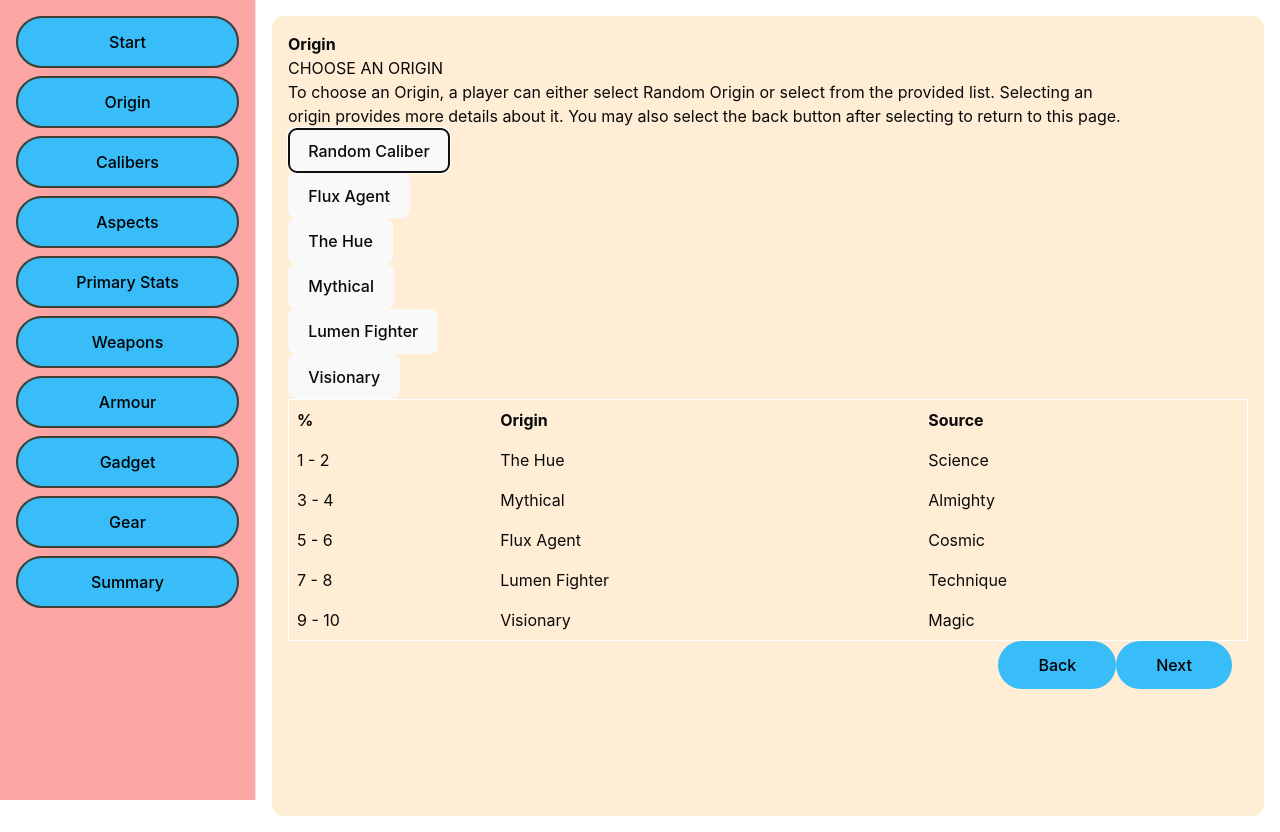
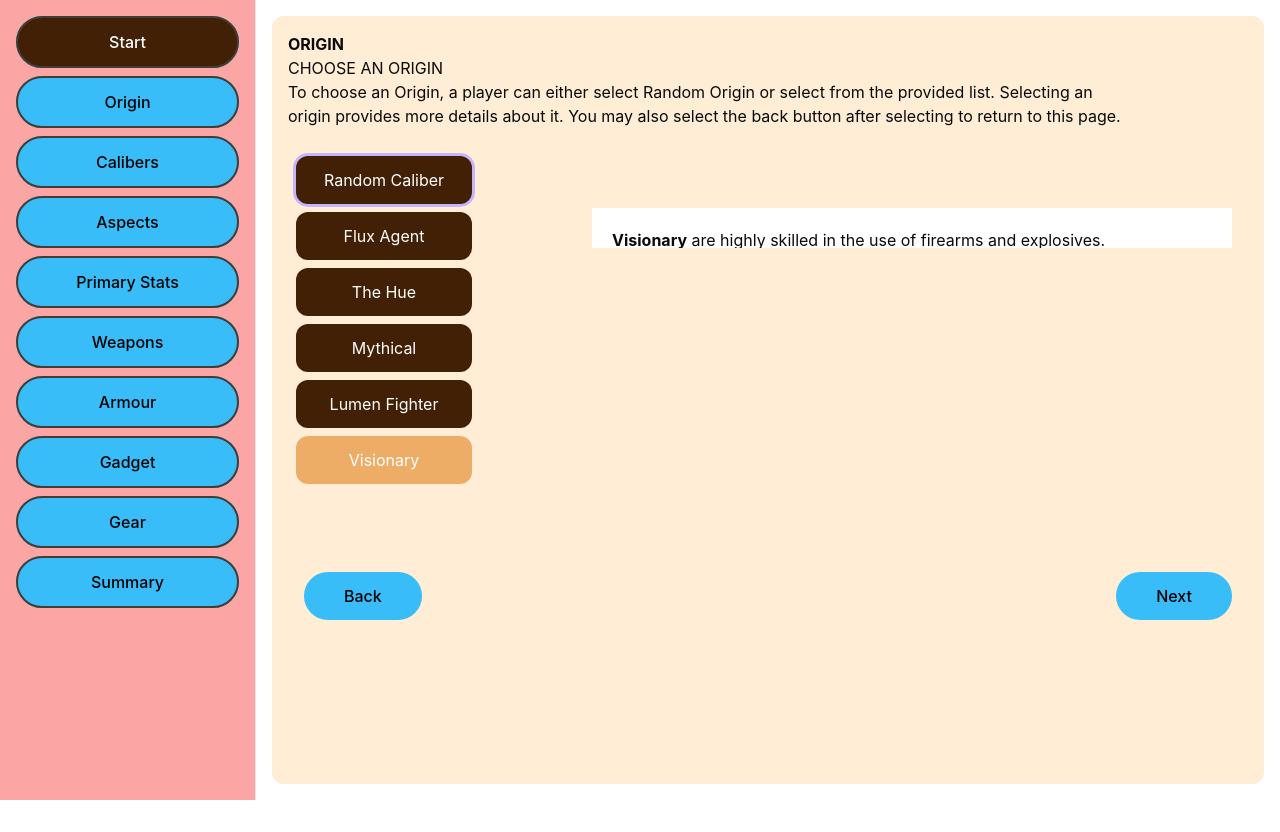
Before and after one commit to wsalazar/league-of-wonders, a React (Vite) app: page /origin in a window 1280 px wide. Both pictures are taken after a click on the button "Random Caliber". After the commit the page ends 800 px from the top, so only its background shows below. Built offline with nearby package versions, Linux system fonts and the light colour scheme.

Commit message:
Styling and getting the functionality to work for origins

```diff
--- a/src/App.jsx
+++ b/src/App.jsx
@@ -37,10 +37,8 @@ function Root() {
     <div className='flex'>
       <Sidebar />
       <main className='p-4 w-4/5 flex-none'>
-        <div className='p-4 bg-orange-100 rounded-xl h-screen text-neutral-950  '>
-          <div className=' h-full'>
-            <Outlet />
-          </div>
+        <div className='p-4 bg-orange-100 rounded-xl text-neutral-950 h-full'>
+          <Outlet />
         </div>
       </main>
     </div>
--- a/src/components/Sidebar.jsx
+++ b/src/components/Sidebar.jsx
@@ -1,3 +1,4 @@
+import { useState } from 'react'
 import { navigation } from '../data'
 
 // import {
@@ -60,20 +61,39 @@ import { Link } from 'react-router-dom'
 // ])
 
 const Sidebar = () => {
+  const [activeMenuItem, setActiveMenuItem] = useState(0)
   return (
     <div className='w-64 flex-none h-screen bg-red-300 border-r border-gray-200'>
       <nav className='p-4 border-none border-0'>
         <ul className='space-y-2 list-none'>
-          {navigation.map((nav) => {
+          {navigation.map((nav, index) => {
             return (
               <li className='bg-sky-400  rounded-full ' key={nav.id}>
                 <Link
                   to={nav.url}
-                  className='block p-3 rounded-lg border border-gray-200 transition duration-300 ease-in-out border-none text-center	text-black hover:bg-yellow-950		 hover:text-red-100	'
+                  className={`
+                    block p-3
+                    rounded-lg border
+                    border-gray-200
+                    transition
+                    duration-300
+                    ease-in-out
+                    border-none text-center
+                  	text-black
+                    hover:bg-yellow-950
+                    hover:text-red-100
+                    active:text-red-100
+                    active:bg-violet-700
+                    focus:outline-none
+                    focus:ring
+                    focus:ring-violet-300
+                    ${activeMenuItem === index ? 'active-menu-item' : ''}
+                    `}
                   style={{
                     border: '2px solid #433d36',
                     borderRadius: '9999px',
                   }}
+                  onClick={() => setActiveMenuItem(index)}
                 >
                   {nav.text}
                 </Link>
--- a/src/components/sidebar-components/Gear.jsx
+++ b/src/components/sidebar-components/Gear.jsx
@@ -18,7 +18,6 @@ const Gear = () => {
       <br />
       <br />
       <div className='primary-stats-layout'>
-        return (
         <div className='primary-stats-container'>
           <div className='primary-stats-container-header flex justify-between items-center'>
             <legend className='primary-stats-text'></legend>
@@ -28,7 +27,6 @@ const Gear = () => {
             style={{ textAlign: 'center' }}
           ></p>
         </div>
-        )
       </div>
       <div className='navigation-links'>
         <Link to='/aspects'>Back</Link>
--- a/src/components/sidebar-components/Origin.jsx
+++ b/src/components/sidebar-components/Origin.jsx
@@ -1,73 +1,175 @@
-import React from 'react'
+import React, { useState } from 'react'
 import { Link } from 'react-router-dom'
 import { origins } from '../../data'
 
 const Origin = () => {
+  const [activeOrigin, setActiveOrigin] = useState(null)
+
+  const selectActiveOrigin = (index) => {
+    if (index + 1 == 1) {
+      let randomNumber = Math.random()
+      console.log(
+        origins.length - 1,
+        randomNumber,
+        Math.floor(randomNumber * (origins.length - 1)),
+        Math.floor(randomNumber * (origins.length - 1)) + 1
+      )
+      setActiveOrigin(Math.floor(randomNumber * (origins.length - 1)) + 1)
+      return
+    }
+    setActiveOrigin(index)
+  }
+
   return (
     <div className='flex-grow'>
-      <h3 className='font-bold'>Origin</h3>
-      <p className='subtitle'>Choose an origin</p>
+      <h3 className='font-bold uppercase'>Origin</h3>
+      <p className='subtitle uppercase'>Choose an origin</p>
       <article className='text-balance '>
         To choose an Origin, a player can either select Random Origin or select
         from the provided list. Selecting an origin provides more details about
         it. You may also select the back button after selecting to return to
         this page.
       </article>
-      <div className='flex flex-col'>
-        <div>
-          {origins.map((origin) => (
+      <div className='flex'>
+        <div className='mt-5 mr-28'>
+          {origins.map((origin, index) => (
             <div key={origin.id}>
-              <button>{origin.text}</button>
+              <button
+                className={`
+                  block p-3
+                  rounded-lg border
+                  border-gray-200
+                  transition
+                  duration-300
+                  ease-in-out
+                  border-none text-center
+                  text-white
+                  bg-yellow-950
+                  hover:bg-yellow-custom
+                  hover:text-red-100
+                  active:text-red-100
+                  active:bg-violet-700
+                  focus:outline-none
+                  focus:ring
+                  focus:ring-violet-300
+                  m-2
+                  w-44
+                  ${activeOrigin === index ? 'active-origin' : ''}
+              `}
+                onClick={() => selectActiveOrigin(index)}
+              >
+                {origin.text}
+              </button>
             </div>
           ))}
         </div>
-        <table>
+        <div className='w-2/3 mt-20 justify-center'>
+          <div>
+            {origins.map((origin, index) => (
+              <div key={origin.id}>
+                {activeOrigin === index && index !== null && (
+                  <div
+                    className='p-5 bg-white h-10 overflow-y-scroll'
+                    dangerouslySetInnerHTML={{ __html: origin.details }}
+                  ></div>
+                )}
+              </div>
+            ))}
+          </div>
+          {activeOrigin === null && (
+            <table className=' border border-black'>
               <thead>
                 <tr>
-              <th>%</th>
-              <th>Origin</th>
-              <th>Source</th>
+                  <th className='border border-black p-2 text-center'>%</th>
+                  <th className='border border-black p-2 text-center'>
+                    Origin
+                  </th>
+                  <th className='border border-black p-2 text-center'>
+                    Source
+                  </th>
                 </tr>
               </thead>
               <tbody>
                 <tr>
-              <td>1 - 2</td>
-              <td>The Hue</td>
-              <td>Science</td>
+                  <td className='border border-black p-2 text-center'>1 - 2</td>
+                  <td className='border border-black p-2 text-center'>
+                    The Hue
+                  </td>
+                  <td className='border border-black p-2 text-center'>
+                    Science
+                  </td>
                 </tr>
                 <tr>
-              <td>3 - 4</td>
-              <td>Mythical</td>
-              <td>Almighty</td>
+                  <td className='border border-black p-2 text-center'>3 - 4</td>
+                  <td className='border border-black p-2 text-center'>
+                    Mythical
+                  </td>
+                  <td className='border border-black p-2 text-center'>
+                    Almighty
+                  </td>
                 </tr>
                 <tr>
-              <td>5 - 6</td>
-              <td>Flux Agent</td>
-              <td>Cosmic</td>
+                  <td className='border border-black p-2 text-center'>5 - 6</td>
+                  <td className='border border-black p-2 text-center'>
+                    Flux Agent
+                  </td>
+                  <td className='border border-black p-2 text-center'>
+                    Cosmic
+                  </td>
                 </tr>
                 <tr>
-              <td>7 - 8</td>
-              <td>Lumen Fighter</td>
-              <td>Technique</td>
+                  <td className='border border-black p-2 text-center'>7 - 8</td>
+                  <td className='border border-black p-2 text-center'>
+                    Lumen Fighter
+                  </td>
+                  <td className='border border-black p-2 text-center'>
+                    Technique
+                  </td>
                 </tr>
                 <tr>
-              <td>9 - 10</td>
-              <td>Visionary</td>
-              <td>Magic</td>
+                  <td className='border border-black p-2 text-center'>
+                    9 - 10
+                  </td>
+                  <td className='border border-black p-2 text-center'>
+                    Visionary
+                  </td>
+                  <td className='border border-black p-2 text-center'>Magic</td>
                 </tr>
               </tbody>
             </table>
+          )}
         </div>
-      <div className='mt-auto flex justify-end pb-4 pr-4'>
+      </div>
+      <div className='mt-20 flex justify-between items-center pb-4 px-4'>
         <Link
           to='/'
-          className='bg-sky-400 rounded-full border-gray-200 px-10 py-3 text-center	text-black hover:bg-yellow-950		 hover:text-red-100'
+          className='
+          bg-sky-400
+          rounded-full
+          border-gray-200
+          px-10
+          py-3
+          text-center
+          text-black
+          hover:bg-yellow-950
+          hover:text-red-100
+          '
         >
           Back
         </Link>
         <Link
-          to='/'
-          className='bg-sky-400 rounded-full border-gray-200 px-10 py-3 text-center	text-black hover:bg-yellow-950		 hover:text-red-100'
+          to='/calibers'
+          className='
+          bg-sky-400
+          rounded-full
+          border-gray-200
+          px-10
+          py-3
+          text-center
+          text-black
+          hover:bg-yellow-950
+          hover:text-red-100
+          '
         >
           Next
         </Link>
--- a/src/data.jsx
+++ b/src/data.jsx
@@ -59,22 +59,32 @@ export const origins = [
   {
     id: 2,
     text: 'Flux Agent',
+    details:
+      '<strong>Flux Agents</strong> are highly skilled in the use of firearms and explosives.',
   },
   {
     id: 3,
     text: 'The Hue',
+    details:
+      '<strong>The Hue</strong> are highly skilled in the use of firearms and explosives.',
   },
   {
     id: 4,
     text: 'Mythical',
+    details:
+      '<strong>Mythical</strong> are highly skilled in the use of firearms and explosives.',
   },
   {
     id: 5,
     text: 'Lumen Fighter',
+    details:
+      '<strong>Lumen Fighter</strong> are highly skilled in the use of firearms and explosives.',
   },
   {
     id: 6,
     text: 'Visionary',
+    details:
+      '<strong>Visionary</strong> are highly skilled in the use of firearms and explosives.',
   },
 ]
 
--- a/src/index.css
+++ b/src/index.css
@@ -39,24 +39,24 @@ h1 {
   line-height: 1.1;
 }
 
-button {
+/* button {
   border-radius: 8px;
   border: 1px solid transparent;
   padding: 0.6em 1.2em;
   font-size: 1em;
   font-weight: 500;
   font-family: inherit;
-  background-color: #1a1a1a;
-  cursor: pointer;
-  transition: border-color 0.25s;
-}
-button:hover {
+  /* background-color: #1a1a1a; */
+/* cursor: pointer; */
+/* transition: border-color 0.25s; */
+/* }
+/* button:hover {
   border-color: #646cff;
 }
 button:focus,
 button:focus-visible {
   outline: 4px auto -webkit-focus-ring-color;
-}
+} */
 
 @media (prefers-color-scheme: light) {
   :root {
@@ -410,3 +410,17 @@ p.aspect-details {
   padding: 8px;
   text-align: left;
 } */
+
+.active-menu-item {
+  background-color: rgb(66 32 6 / var(--tw-bg-opacity));
+  color: white;
+}
+
+.active-origin {
+  background-color: #eead67;
+  color: white;
+}
+.hover\:bg-yellow-custom:hover {
+  --tw-bg-opacity: 1;
+  background-color: #eead67;
+}
--- a/src/output.css
+++ b/src/output.css
@@ -554,6 +554,22 @@ video {
   display: none;
 }
 
+.m-2 {
+  margin: 0.5rem;
+}
+
+.mr-28 {
+  margin-right: 7rem;
+}
+
+.mt-20 {
+  margin-top: 5rem;
+}
+
+.mt-5 {
+  margin-top: 1.25rem;
+}
+
 .mt-auto {
   margin-top: auto;
 }
@@ -570,12 +586,28 @@ video {
   display: table;
 }
 
+.h-10 {
+  height: 2.5rem;
+}
+
+.h-full {
+  height: 100%;
+}
+
 .h-screen {
   height: 100vh;
 }
 
-.h-full {
-  height: 100%;
+.h-5 {
+  height: 1.25rem;
+}
+
+.w-4\/5 {
+  width: 80%;
+}
+
+.w-44 {
+  width: 11rem;
 }
 
 .w-64 {
@@ -586,33 +618,28 @@ video {
   width: 100%;
 }
 
-.w-screen {
-  width: 100vw;
-}
-
-.w-min {
-  width: -moz-min-content;
-  width: min-content;
-}
-
-.w-auto {
-  width: auto;
+.w-72 {
+  width: 18rem;
 }
 
 .w-96 {
   width: 24rem;
 }
 
-.w-24 {
-  width: 6rem;
+.w-1\/2 {
+  width: 50%;
 }
 
-.w-4\/5 {
-  width: 80%;
+.w-1\/6 {
+  width: 16.666667%;
 }
 
-.flex-1 {
-  flex: 1 1 0%;
+.w-2\/3 {
+  width: 66.666667%;
+}
+
+.min-w-96 {
+  min-width: 24rem;
 }
 
 .flex-none {
@@ -623,20 +650,12 @@ video {
   flex-grow: 1;
 }
 
-.border-collapse {
-  border-collapse: collapse;
+.list-decimal {
+  list-style-type: decimal;
 }
 
 .list-none {
   list-style-type: none;
-}
-
-.list-decimal {
-  list-style-type: decimal;
-}
-
-.flex-col {
-  flex-direction: column;
 }
 
 .items-center {
@@ -645,6 +664,10 @@ video {
 
 .justify-end {
   justify-content: flex-end;
+}
+
+.justify-center {
+  justify-content: center;
 }
 
 .justify-between {
@@ -657,8 +680,8 @@ video {
   margin-bottom: calc(0.5rem * var(--tw-space-y-reverse));
 }
 
-.text-wrap {
-  text-wrap: wrap;
+.overflow-y-scroll {
+  overflow-y: scroll;
 }
 
 .text-balance {
@@ -677,24 +700,12 @@ video {
   border-radius: 0.75rem;
 }
 
-.rounded-none {
-  border-radius: 0;
-}
-
 .border {
   border-width: 1px;
 }
 
 .border-0 {
   border-width: 0px;
-}
-
-.border-2 {
-  border-width: 2px;
-}
-
-.border-8 {
-  border-width: 8px;
 }
 
 .border-r {
@@ -705,24 +716,14 @@ video {
   border-style: none;
 }
 
+.border-black {
+  --tw-border-opacity: 1;
+  border-color: rgb(0 0 0 / var(--tw-border-opacity));
+}
+
 .border-gray-200 {
   --tw-border-opacity: 1;
   border-color: rgb(229 231 235 / var(--tw-border-opacity));
-}
-
-.border-red-400 {
-  --tw-border-opacity: 1;
-  border-color: rgb(248 113 113 / var(--tw-border-opacity));
-}
-
-.border-orange-50 {
-  --tw-border-opacity: 1;
-  border-color: rgb(255 247 237 / var(--tw-border-opacity));
-}
-
-.border-amber-950 {
-  --tw-border-opacity: 1;
-  border-color: rgb(69 26 3 / var(--tw-border-opacity));
 }
 
 .bg-orange-100 {
@@ -740,6 +741,20 @@ video {
   background-color: rgb(56 189 248 / var(--tw-bg-opacity));
 }
 
+.bg-white {
+  --tw-bg-opacity: 1;
+  background-color: rgb(255 255 255 / var(--tw-bg-opacity));
+}
+
+.bg-yellow-950 {
+  --tw-bg-opacity: 1;
+  background-color: rgb(66 32 6 / var(--tw-bg-opacity));
+}
+
+.p-2 {
+  padding: 0.5rem;
+}
+
 .p-3 {
   padding: 0.75rem;
 }
@@ -748,8 +763,18 @@ video {
   padding: 1rem;
 }
 
-.p-6 {
-  padding: 1.5rem;
+.p-5 {
+  padding: 1.25rem;
+}
+
+.px-10 {
+  padding-left: 2.5rem;
+  padding-right: 2.5rem;
+}
+
+.px-4 {
+  padding-left: 1rem;
+  padding-right: 1rem;
 }
 
 .py-3 {
@@ -757,9 +782,8 @@ video {
   padding-bottom: 0.75rem;
 }
 
-.px-10 {
-  padding-left: 2.5rem;
-  padding-right: 2.5rem;
+.pb-4 {
+  padding-bottom: 1rem;
 }
 
 .pl-4 {
@@ -770,49 +794,21 @@ video {
   padding-right: 1rem;
 }
 
-.pl-7 {
-  padding-left: 1.75rem;
-}
-
-.pr-7 {
-  padding-right: 1.75rem;
-}
-
-.pl-10 {
-  padding-left: 2.5rem;
-}
-
-.pr-10 {
-  padding-right: 2.5rem;
-}
-
-.pb-4 {
-  padding-bottom: 1rem;
-}
-
-.pt-4 {
-  padding-top: 1rem;
-}
-
-.pb-3 {
-  padding-bottom: 0.75rem;
-}
-
-.pt-3 {
-  padding-top: 0.75rem;
-}
-
 .text-center {
   text-align: center;
 }
 
-.text-sm {
-  font-size: 0.875rem;
-  line-height: 1.25rem;
+.font-bold {
+  font-weight: 700;
 }
 
-.font-bold {
-  font-weight: 700;
+.uppercase {
+  text-transform: uppercase;
+}
+
+.text-black {
+  --tw-text-opacity: 1;
+  color: rgb(0 0 0 / var(--tw-text-opacity));
 }
 
 .text-neutral-950 {
@@ -820,9 +816,9 @@ video {
   color: rgb(10 10 10 / var(--tw-text-opacity));
 }
 
-.text-black {
+.text-white {
   --tw-text-opacity: 1;
-  color: rgb(0 0 0 / var(--tw-text-opacity));
+  color: rgb(255 255 255 / var(--tw-text-opacity));
 }
 
 .filter {
@@ -881,26 +877,27 @@ h1 {
   line-height: 1.1;
 }
 
-button {
+/* button {
   border-radius: 8px;
   border: 1px solid transparent;
   padding: 0.6em 1.2em;
   font-size: 1em;
   font-weight: 500;
   font-family: inherit;
-  background-color: #1a1a1a;
-  cursor: pointer;
-  transition: border-color 0.25s;
-}
+  /* background-color: #1a1a1a; */
 
-button:hover {
+/* cursor: pointer; */
+
+/* transition: border-color 0.25s; */
+
+/* }
+/* button:hover {
   border-color: #646cff;
 }
-
 button:focus,
 button:focus-visible {
   outline: 4px auto -webkit-focus-ring-color;
-}
+} */
 
 @media (prefers-color-scheme: light) {
   :root {
@@ -1263,19 +1260,19 @@ p.aspect-details {
   text-align: left;
 } */
 
-.hover\:bg-gray-200:hover {
-  --tw-bg-opacity: 1;
-  background-color: rgb(229 231 235 / var(--tw-bg-opacity));
+.active-menu-item {
+  background-color: rgb(66 32 6 / var(--tw-bg-opacity));
+  color: white;
 }
 
-.hover\:bg-sky-400:hover {
-  --tw-bg-opacity: 1;
-  background-color: rgb(56 189 248 / var(--tw-bg-opacity));
+.active-origin {
+  background-color: #eead67;
+  color: white;
 }
 
-.hover\:bg-green-300:hover {
+.hover\:bg-yellow-custom:hover {
   --tw-bg-opacity: 1;
-  background-color: rgb(134 239 172 / var(--tw-bg-opacity));
+  background-color: #eead67;
 }
 
 .hover\:bg-yellow-950:hover {
@@ -1283,22 +1280,33 @@ p.aspect-details {
   background-color: rgb(66 32 6 / var(--tw-bg-opacity));
 }
 
-.hover\:text-black:hover {
-  --tw-text-opacity: 1;
-  color: rgb(0 0 0 / var(--tw-text-opacity));
-}
-
-.hover\:text-green-50:hover {
-  --tw-text-opacity: 1;
-  color: rgb(240 253 244 / var(--tw-text-opacity));
-}
-
-.hover\:text-amber-950:hover {
-  --tw-text-opacity: 1;
-  color: rgb(69 26 3 / var(--tw-text-opacity));
-}
-
 .hover\:text-red-100:hover {
   --tw-text-opacity: 1;
   color: rgb(254 226 226 / var(--tw-text-opacity));
 }
+
+.focus\:outline-none:focus {
+  outline: 2px solid transparent;
+  outline-offset: 2px;
+}
+
+.focus\:ring:focus {
+  --tw-ring-offset-shadow: var(--tw-ring-inset) 0 0 0 var(--tw-ring-offset-width) var(--tw-ring-offset-color);
+  --tw-ring-shadow: var(--tw-ring-inset) 0 0 0 calc(3px + var(--tw-ring-offset-width)) var(--tw-ring-color);
+  box-shadow: var(--tw-ring-offset-shadow), var(--tw-ring-shadow), var(--tw-shadow, 0 0 #0000);
+}
+
+.focus\:ring-violet-300:focus {
+  --tw-ring-opacity: 1;
+  --tw-ring-color: rgb(196 181 253 / var(--tw-ring-opacity));
+}
+
+.active\:bg-violet-700:active {
+  --tw-bg-opacity: 1;
+  background-color: rgb(109 40 217 / var(--tw-bg-opacity));
+}
+
+.active\:text-red-100:active {
+  --tw-text-opacity: 1;
+  color: rgb(254 226 226 / var(--tw-text-opacity));
+}
```
Also changed, not shown: src/components/sidebar-components/Calibers.jsx (+35 -6 lines). Lines whose indentation alone changed are shown as unchanged.
